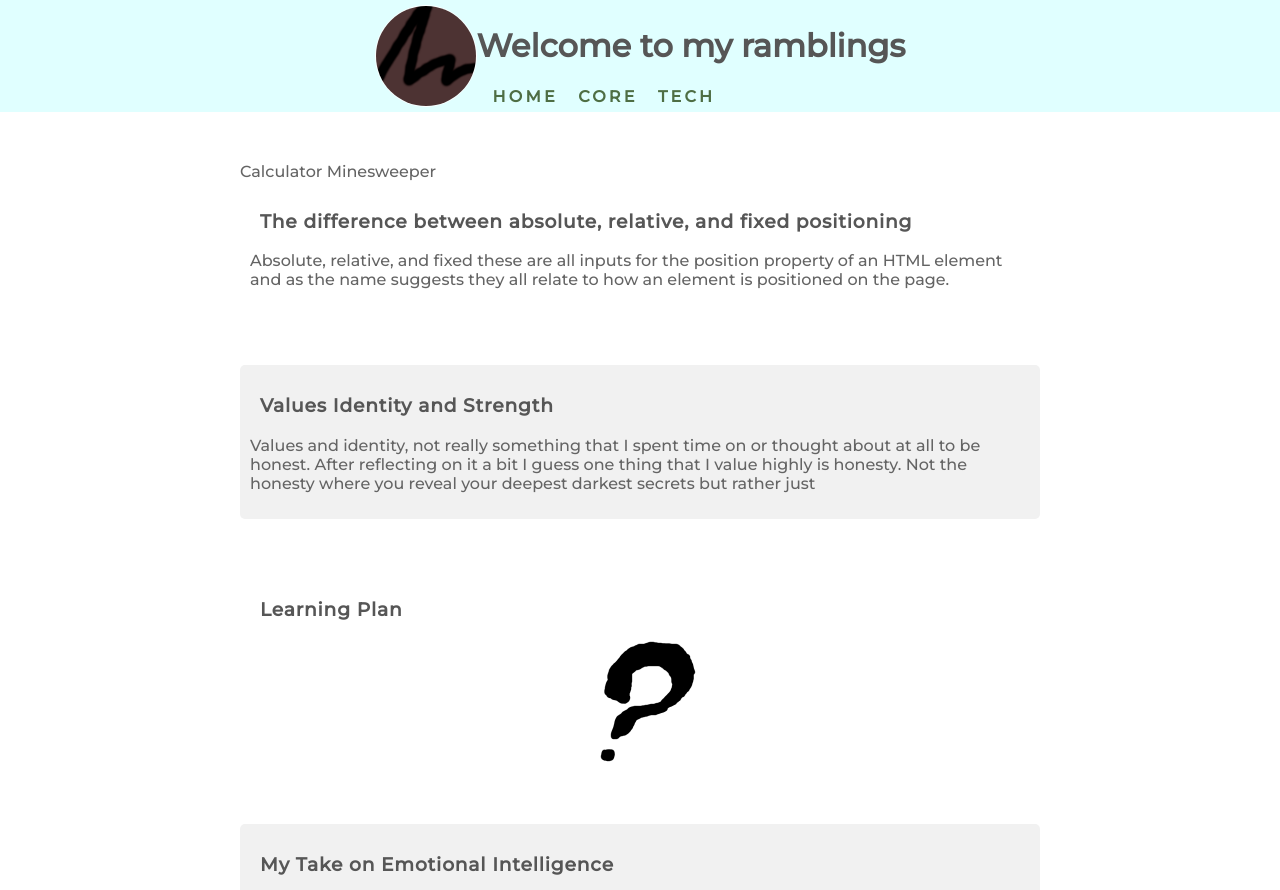
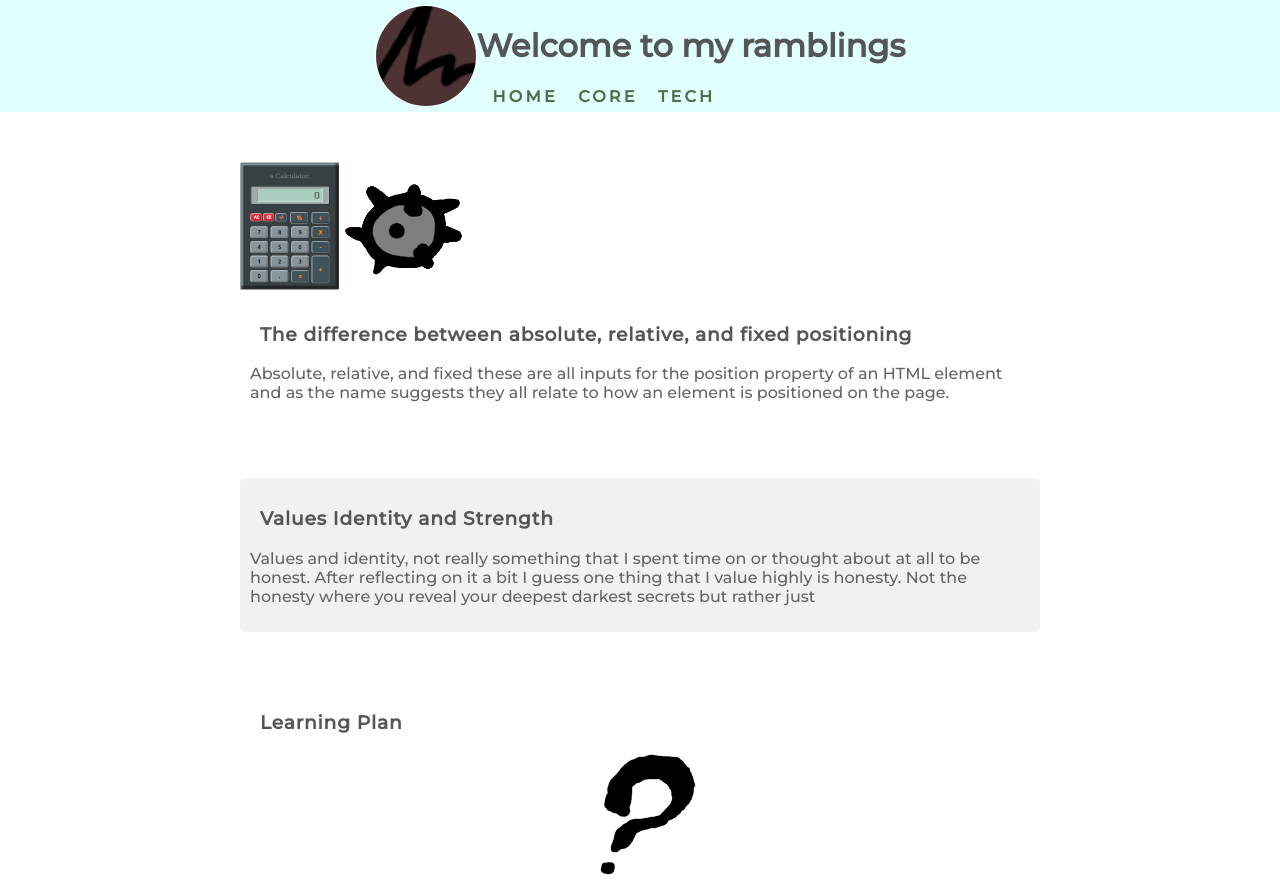
Before and after one commit to seegg/seegg.github.io, a plain HTML site: page index.html in a window 1280 px wide. Shown: the top 890 px of the page. Drawn offline with Linux system fonts and the light colour scheme.

Commit message:
replace calculator and minesweeper link with image

```diff
--- a/index.html
+++ b/index.html
@@ -26,8 +26,12 @@
     </header>
     <main id="index-main" class="">
       <div>
-        <a href="https://seegg.github.io/calculator/">Calculator</a>
-        <a href="https://seegg.github.io/minesweeper/">Minesweeper</a>
+        <a href="https://seegg.github.io/calculator/">
+          <img src="./images/calculator.png" alt="a calculator">
+        </a>
+        <a href="https://seegg.github.io/minesweeper/">
+          <img src="./images/mine.png" alt="a cartoon mine">
+        </a>
       </div>
       <div id="blog-summaries">
         <a href="blog/tech/sprint2-technical.html">
```
Also changed, not shown: images/calculator.png (added), images/mine.png (added).
